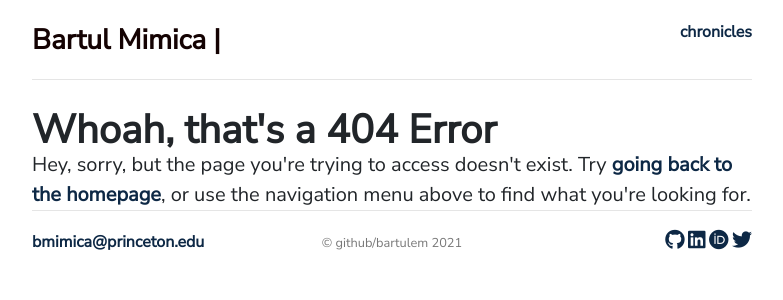
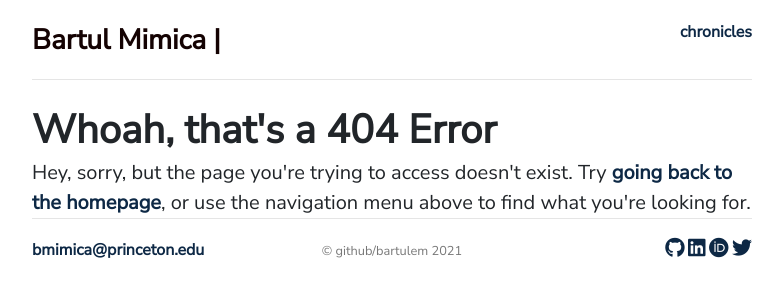
Before and after one commit to bartulem/bartulem.github.io, a Jekyll site: the page built from 404.html, in a window 1280 px wide. Shown: the top 300 px of the page, without its empty margins (248-1031 px from the left). Built offline with Jekyll 4.4.1, drawn with Linux system fonts in a browser that asks for light colours; nearby versions of some CDN libraries; comment, search, counter and statistics services are not loaded; a style sheet for code colours, icons or effects is not loaded.

Commit message:
2022 format v84

```diff
--- a/css/style.css
+++ b/css/style.css
@@ -42,7 +42,7 @@
 .marketing p { font-size: 20px; line-height: 22px; }
 .marketing p.lead { font-size: 28px; line-height: 30px; }
 
-h1, h2, p {
+.posts-list h1, h2, p {
     margin: 0;
 }
 
@@ -50,12 +50,6 @@
 
 /* science */
 iframe {font-family: 'Nunito Sans'; font-size: 16px; margin-left: auto; margin-right: auto}
-
-/* inexile */
-.about ul.list-unstyled li { line-height: 30px; text-indent: -30px; margin-left: 30px;}
-
-/* resources */
-pre.prettyprint { padding: 10px !important; margin: 40px; font-size: 12px;}
 
 .step { border-radius: 50%;
 	-moz-border-radius: 50%;
```
